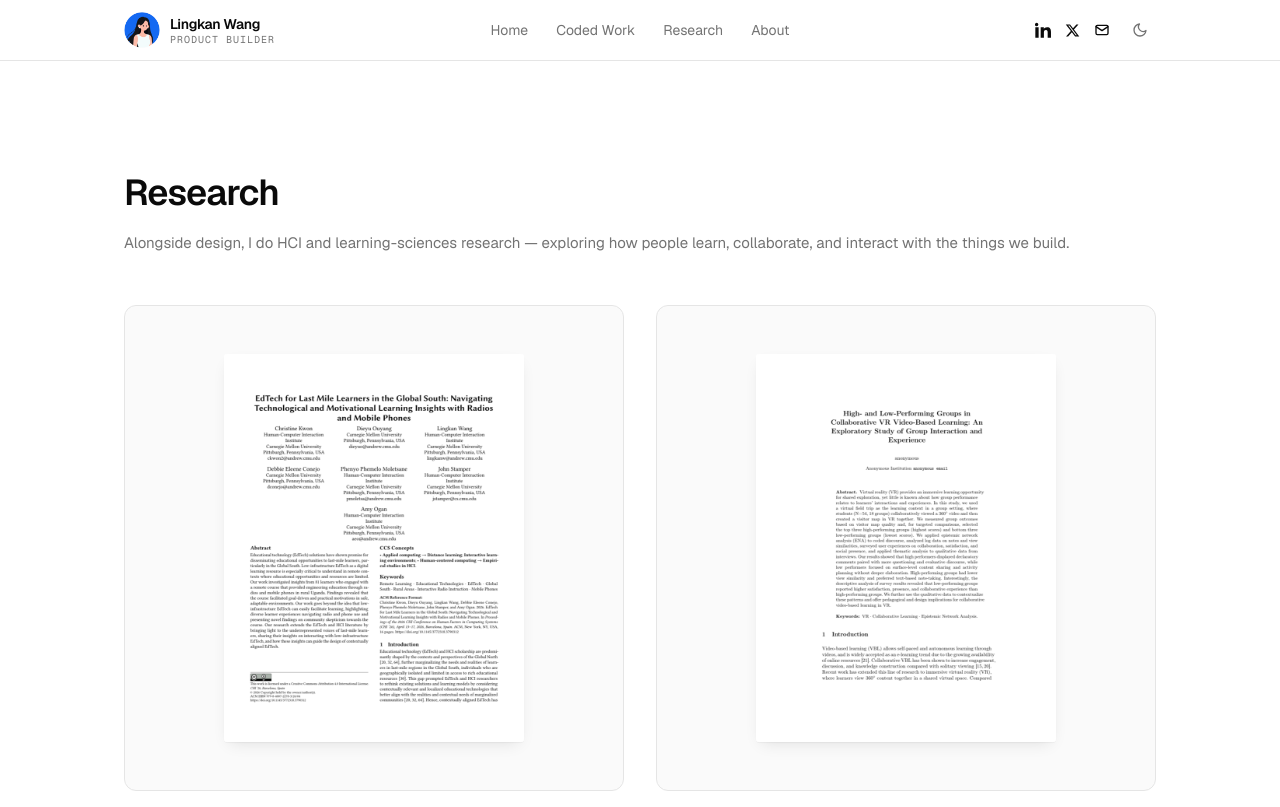
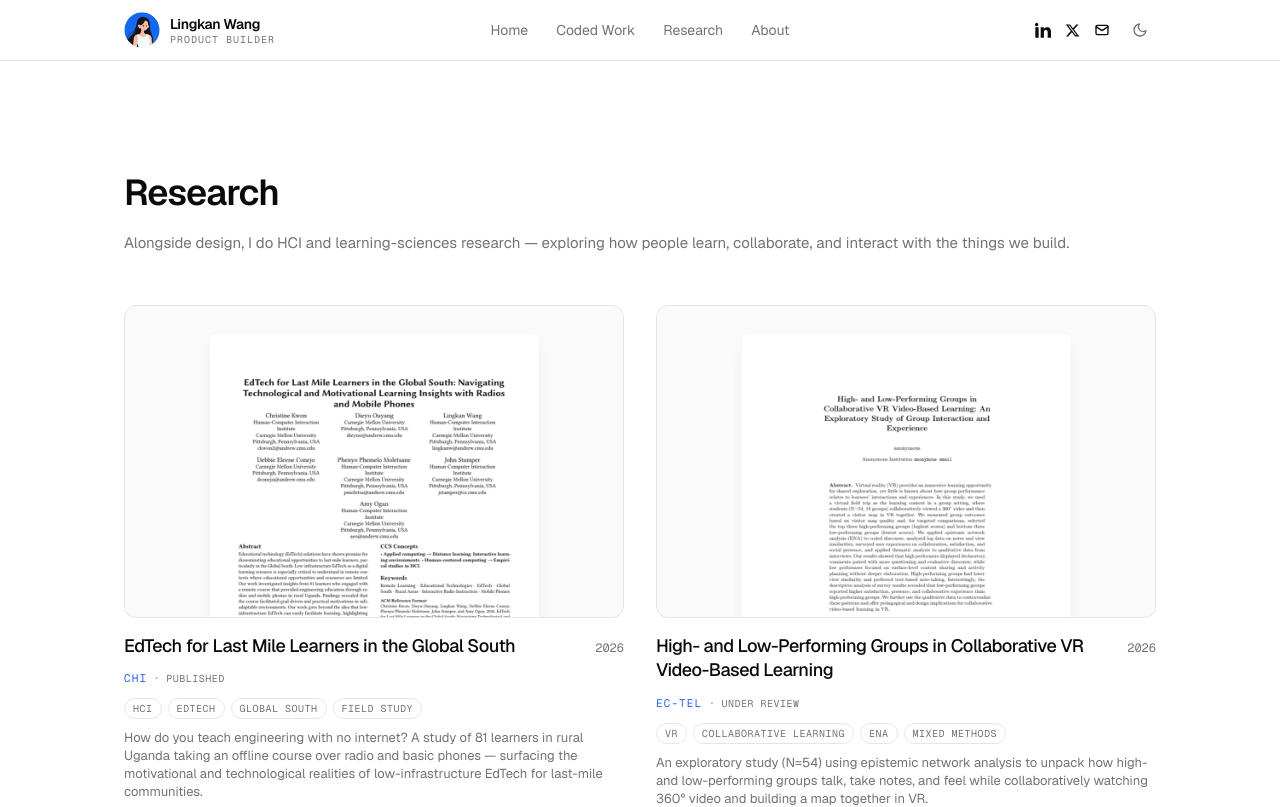
Before and after one commit to lingkan-wang/lingkan-wang.github.io, a Next.js app: page /research in a window 1280 px wide. Shown: the top 807 px of the page. Built offline with nearby package versions, Linux system fonts and the light colour scheme.

Commit message:
feat(research): paper tucks into a grey pocket (top ~2/3 visible, bottom clipped); floats up on hover; under-review hint in the pocket's upper half

```diff
--- a/components/research-card.tsx
+++ b/components/research-card.tsx
@@ -26,13 +26,15 @@ export function ResearchCard({ p }: { p: Paper }) {
 
   const body = (
     <>
-      <div className="relative flex items-center justify-center rounded-xl border border-border bg-[#fafafa] px-6 py-10 sm:py-12">
+      {/* grey "pocket": the paper sits in it showing ~2/3, bottom third clipped
+          below the frame. On hover it floats up like it's pulled out a touch. */}
+      <div className="relative aspect-[16/10] overflow-hidden rounded-xl border border-border bg-[#fafafa]">
         <motion.div
-          className="relative aspect-[773/1000] w-2/3 overflow-hidden rounded-[3px] bg-white ring-1 ring-black/[0.06]"
+          className="absolute left-1/2 top-7 w-[66%] overflow-hidden rounded-t-[4px] bg-white ring-1 ring-black/[0.06]"
           initial={false}
-          style={{ boxShadow: REST }}
+          style={{ x: "-50%", aspectRatio: "773 / 1000", boxShadow: REST }}
           animate={reduce ? { boxShadow: hovered ? LIFT : REST } : { y: hovered ? -12 : 0, boxShadow: hovered ? LIFT : REST }}
-          transition={{ type: "spring", stiffness: 320, damping: 24, mass: 0.7 }}
+          transition={{ type: "spring", stiffness: 320, damping: 26, mass: 0.7 }}
         >
           <Image
             src={p.cover}
@@ -43,14 +45,15 @@ export function ResearchCard({ p }: { p: Paper }) {
           />
         </motion.div>
 
-        {/* under-review hint (unlinked papers only) */}
+        {/* under-review hint (unlinked papers only) — upper half of the pocket */}
         <AnimatePresence>
           {hint && (
             <motion.span
-              className="pointer-events-none absolute bottom-4 left-1/2 z-10 -translate-x-1/2 whitespace-nowrap rounded-full border border-border bg-bg/80 px-3 py-1 text-[11px] font-medium text-fg shadow-lg backdrop-blur-md"
-              initial={reduce ? { opacity: 0 } : { opacity: 0, y: 6, scale: 0.95 }}
-              animate={{ opacity: 1, y: 0, scale: 1 }}
-              exit={reduce ? { opacity: 0 } : { opacity: 0, y: 4, scale: 0.96 }}
+              className="pointer-events-none absolute left-1/2 top-[22%] z-10 whitespace-nowrap rounded-full border border-border bg-bg/85 px-3 py-1 text-[11px] font-medium text-fg shadow-lg backdrop-blur-md"
+              style={{ x: "-50%" }}
+              initial={reduce ? { opacity: 0 } : { opacity: 0, y: 6 }}
+              animate={{ opacity: 1, y: 0 }}
+              exit={reduce ? { opacity: 0 } : { opacity: 0, y: 4 }}
               transition={{ duration: 0.2, ease: [0.22, 1, 0.36, 1] }}
             >
               Under review — not public yet
```
